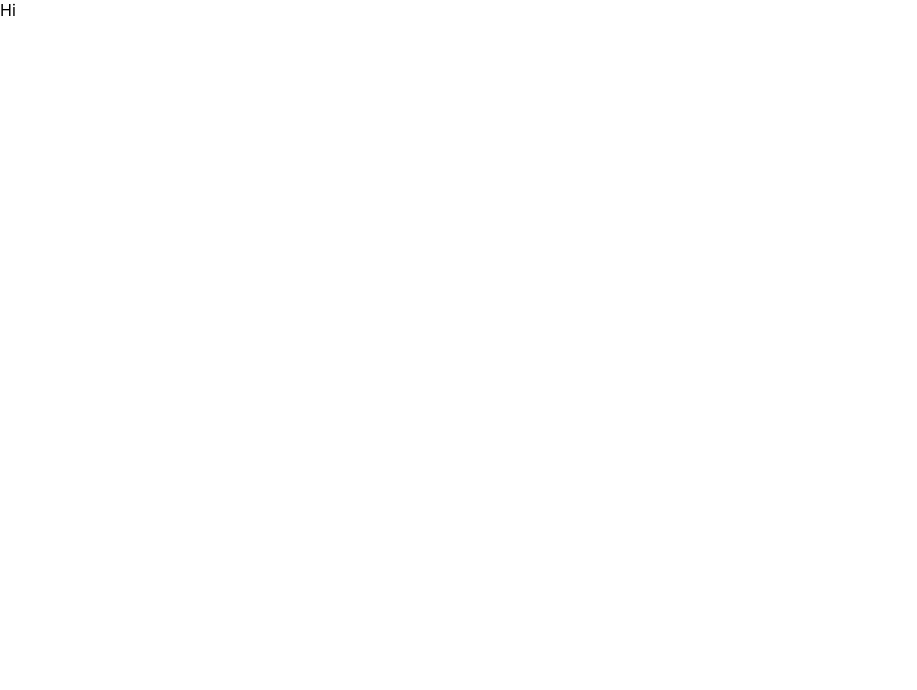
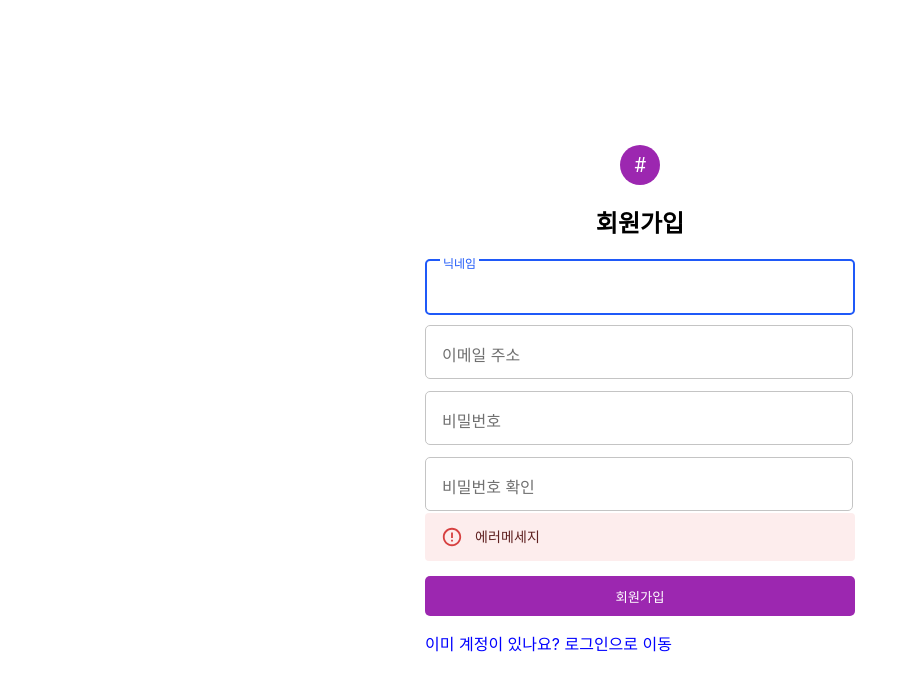
Before and after one commit to Yboda/Slack, a React (Create React App) app: page /join in a window 1280 px wide. Shown: the top 690 px of the page, without its empty margins (0-917 px from the left). Built offline with nearby package versions, Linux system fonts and the light colour scheme.

Commit message:
Add JoinPage

```diff
--- a/src/App.js
+++ b/src/App.js
@@ -1,5 +1,14 @@
+import { Route, Routes } from "react-router-dom";
+import Join from "./pages/Join";
+import Login from "./pages/Login";
+
 function App() {
-  return <div className="App">Hi</div>;
+  return (
+    <Routes>
+      <Route path="/join" element={<Join />} />
+      <Route path="/login" element={<Login />} />
+    </Routes>
+  );
 }
 
 export default App;
--- /dev/null
+++ b/src/components/SignInput.jsx
@@ -0,0 +1,71 @@
+import { useState } from "react";
+import styled from "styled-components";
+
+const SignInput = ({ label, ...props }) => {
+  const [isFocused, setIsFocused] = useState(false);
+  const onFocusHandler = () => {
+    setIsFocused(!isFocused);
+  };
+  return (
+    <Container bc={isFocused && "#1f59f8"} bw={isFocused && "2px"}>
+      <StInput {...props} onFocus={onFocusHandler} onBlur={onFocusHandler} />
+      <Label dp={isFocused && "block"}>
+        <span style={{ color: "#fff" }}>{label}</span>
+      </Label>
+      <StSpan
+        top={isFocused && "-7px"}
+        fs={isFocused && "12px"}
+        color={isFocused && "#1f59f8"}
+      >
+        {label}
+      </StSpan>
+    </Container>
+  );
+};
+
+export default SignInput;
+
+const Container = styled.div`
+  position: relative;
+  width: 400px;
+  height: 19px;
+  padding: 16.5px 13px;
+  border: 1px solid #c4c4c4;
+  border-color: ${({ bc }) => bc};
+  border-width: ${({ bw }) => bw};
+  border-radius: 5px;
+`;
+
+const StInput = styled.input`
+  width: 100%;
+  height: 100%;
+  border: 0;
+  outline: none;
+  ::placeholder {
+    font-size: 16px;
+  }
+`;
+
+const Label = styled.div`
+  display: ${({ dp }) => (dp ? dp : "none")};
+  height: 10px;
+  position: absolute;
+  top: -7px;
+  left: 13px;
+  padding: 0 3px;
+  font-size: 12px;
+  background-color: #fff;
+  pointer-events: none;
+`;
+
+const StSpan = styled.span`
+  position: absolute;
+  top: ${({ top }) => (top ? top : "16px")};
+  left: 13px;
+  padding: 0 3px;
+  font-size: ${({ fs }) => (fs ? fs : "16px")};
+  color: ${({ color }) => (color ? color : "#707070")};
+  font-weight: 300;
+  pointer-events: none;
+  transition: 0.2s;
+`;
--- a/src/index.js
+++ b/src/index.js
@@ -1,13 +1,16 @@
-import React from 'react';
-import ReactDOM from 'react-dom/client';
-import './index.css';
-import App from './App';
-import reportWebVitals from './reportWebVitals';
+import React from "react";
+import ReactDOM from "react-dom/client";
+import "./index.css";
+import App from "./App";
+import reportWebVitals from "./reportWebVitals";
+import { BrowserRouter } from "react-router-dom";
 
-const root = ReactDOM.createRoot(document.getElementById('root'));
+const root = ReactDOM.createRoot(document.getElementById("root"));
 root.render(
   <React.StrictMode>
-    <App />
+    <BrowserRouter>
+      <App />
+    </BrowserRouter>
   </React.StrictMode>
 );
 
--- /dev/null
+++ b/src/pages/Join.jsx
@@ -0,0 +1,76 @@
+import Avatar from "@mui/material/Avatar";
+import Alert from "@mui/material/Alert";
+import styled from "styled-components";
+import { Link } from "react-router-dom";
+import SignInput from "../components/SignInput";
+
+const Join = () => {
+  const handleSubmit = () => {};
+  return (
+    <Box height="100vh">
+      <Box>
+        <Avatar sx={{ m: 0, bgcolor: "secondary.main" }}>#</Avatar>
+        <h2>회원가입</h2>
+      </Box>
+      <Box>
+        <form onSubmit={handleSubmit}>
+          <Grid>
+            <SignInput label="닉네임" name="name" autoFocus />
+            <SignInput label="이메일 주소" name="email" />
+            <SignInput label="비밀번호" name="password" />
+            <SignInput label="비밀번호 확인" name="confirmPassword" />
+          </Grid>
+          <Alert severity="error">에러메세지</Alert>
+          <StBtn type="submit">
+            <span>회원가입</span>
+          </StBtn>
+          <Link
+            to="/login"
+            style={{
+              textDecoration: "none",
+              color: "blue",
+              justifyContent: "flex-end",
+              alignItems: "flex-end",
+            }}
+          >
+            이미 계정이 있나요? 로그인으로 이동
+          </Link>
+        </form>
+      </Box>
+    </Box>
+  );
+};
+
+export default Join;
+
+const Box = styled.div`
+  display: flex;
+  flex-direction: column;
+  align-items: center;
+  justify-content: center;
+  height: ${({ height }) => (height ? height : "")};
+`;
+
+const Grid = styled.div`
+  display: grid;
+  grid-template-rows: repeat(4, 1fr);
+  grid-gap: 10px;
+  justify-content: ${({ jc }) => (jc ? jc : "center")}; ;
+`;
+
+const StBtn = styled.button`
+  display: flex;
+  justify-content: center;
+  align-items: center;
+  width: 100%;
+  height: 40px;
+  margin: 15px 0;
+  border: 0;
+  border-radius: 5px;
+  color: #fff;
+  background-color: #9c27b0;
+  :hover {
+    background-color: #751e85;
+  }
+`;
+const StSpan = styled.span``;
--- /dev/null
+++ b/src/pages/Login.jsx
@@ -0,0 +1,7 @@
+import React from "react";
+
+const Login = () => {
+  return <div>Login</div>;
+};
+
+export default Login;
```
Also changed, not shown: package.json (+8 -2 lines), src/components/SignAlert.jsx (added, +7 -0 lines), 1 other file (tests, documents, lock files or other folders).
